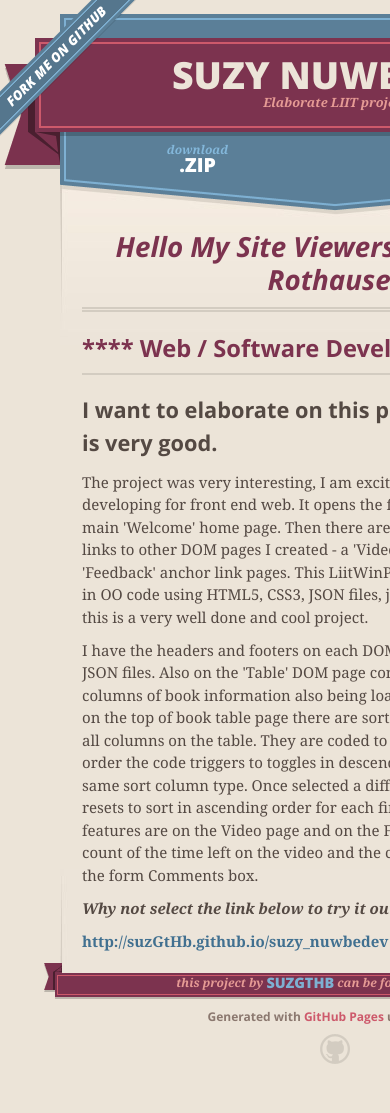
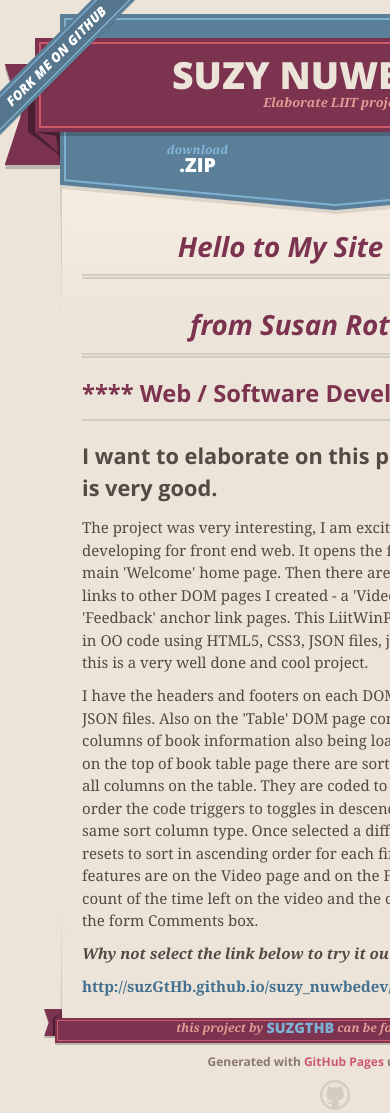
Before and after one commit to suzGtHb/suzy_nuwbedev, a plain HTML site: page index.html in a window 390 px wide. Shown: the top 1113 px of the page. Drawn offline with nearby package versions, Linux system fonts and the light colour scheme.

Commit message:
Create gh-pages branch via GitHub

```diff
--- a/index.html
+++ b/index.html
@@ -47,7 +47,10 @@
 
       <section id="main_content">
         <h1>
-<a id="hello-my-site-viewers-from-susan-rothauser" class="anchor" href="#hello-my-site-viewers-from-susan-rothauser" aria-hidden="true"><span class="octicon octicon-link"></span></a>Hello My Site Viewers From Susan Rothauser</h1>
+<a id="hello-to-my-site-viewers" class="anchor" href="#hello-to-my-site-viewers" aria-hidden="true"><span class="octicon octicon-link"></span></a>Hello to My Site Viewers</h1>
+
+<h1>
+<a id="from-susan-rothauser" class="anchor" href="#from-susan-rothauser" aria-hidden="true"><span class="octicon octicon-link"></span></a>from Susan Rothauser</h1>
 
 <h2>
 <a id="-web--software-developer-" class="anchor" href="#-web--software-developer-" aria-hidden="true"><span class="octicon octicon-link"></span></a>**** Web / Software Developer ****</h2>
@@ -61,7 +64,7 @@
 
 <p><em><strong>Why not select the link below to try it out in a browser:</strong></em></p>
 
-<p><strong><a href="http://suzGtHb.github.io/suzy_nuwbedev/LiitWinProject.html">http://suzGtHb.github.io/suzy_nuwbedev</a></strong></p>
+<p><strong><a href="http://suzGtHb.github.io/suzy_nuwbedev/LiitWinProject.html">http://suzGtHb.github.io/suzy_nuwbedev/LiitWinProject.html</a></strong></p>
       </section>
 
       <footer>
```
Also changed, not shown: params.json (+1 -1 lines).
